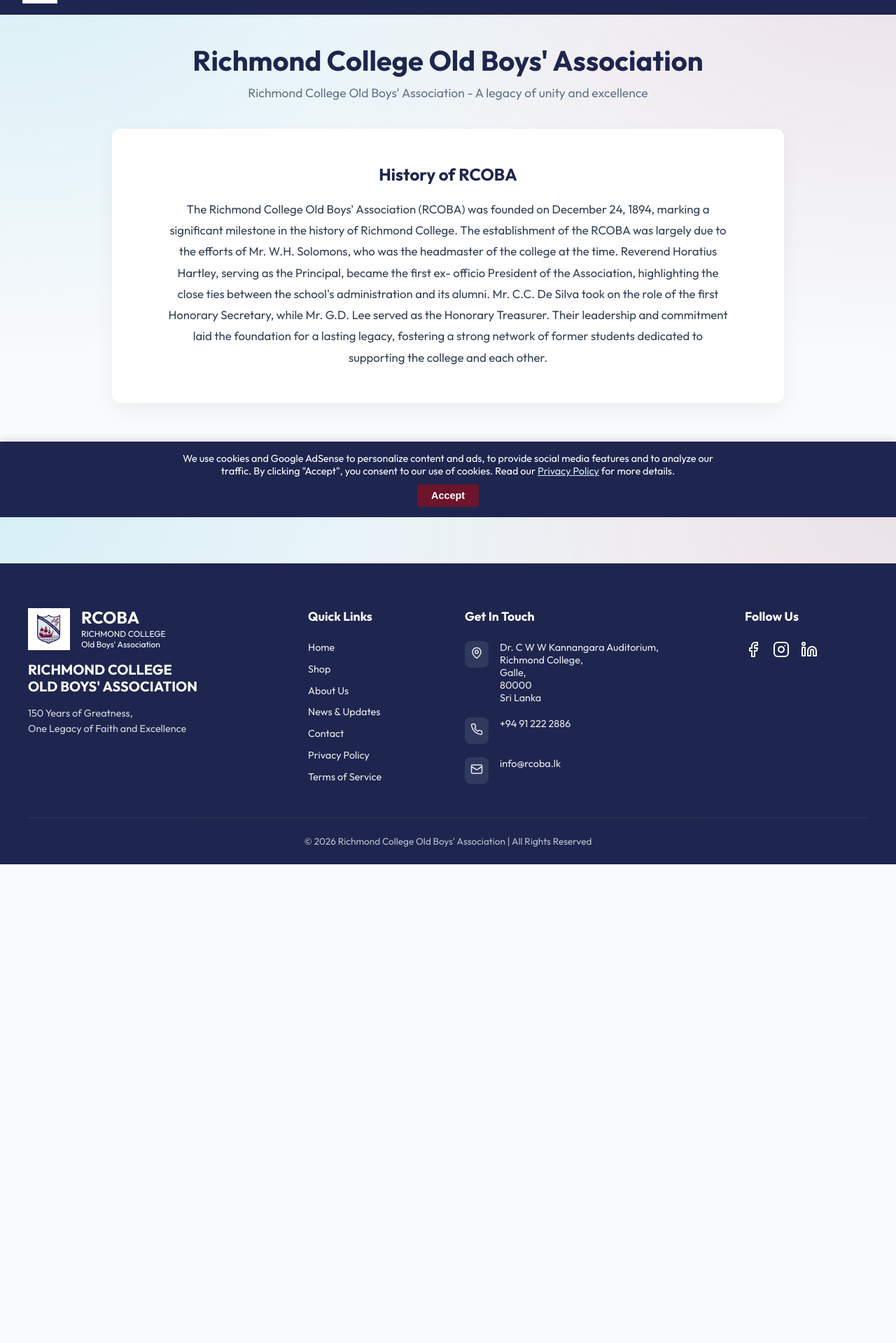
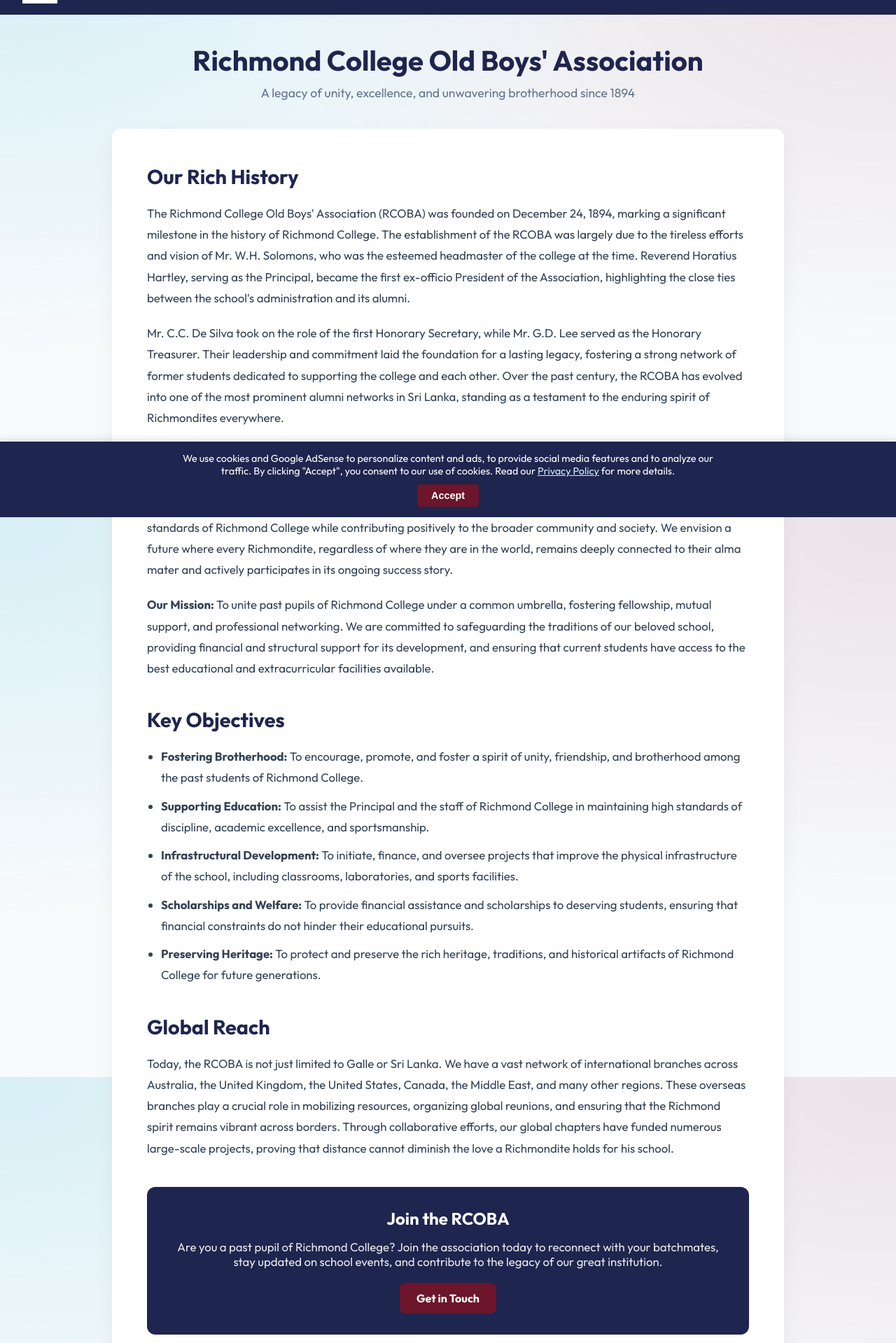
Before and after one commit to matheeshapansilu/RCOBA-Exco-Members, a Next.js app: page /about in a window 1280 px wide. Shown: the part 61-1980 px from the top of the page at 70% size. Before the commit the page ends 1296 px from the top, so only its background shows below. Built offline with nearby package versions, Linux system fonts and the light colour scheme.

Commit message:
Expand About Us and Home page content to resolve AdSense thin content violation

```diff
--- a/app/about/page.tsx
+++ b/app/about/page.tsx
@@ -2,29 +2,67 @@
 
 export default function AboutPage() {
   return (
-    <main className="main-content container" style={{ padding: '40px 20px', maxWidth: '1000px', margin: '0 auto', textAlign: 'center' }}>
+    <main className="main-content container" style={{ padding: '40px 20px', maxWidth: '1000px', margin: '0 auto', textAlign: 'left' }}>
 
-      <h1 style={{ color: 'var(--color-navy)', fontSize: '2.5rem', fontWeight: 800, marginBottom: '10px' }}>
-        Richmond College Old Boys' Association
-      </h1>
-      <p style={{ color: '#64748b', fontSize: '1.1rem', marginBottom: '40px' }}>
-        Richmond College Old Boys' Association - A legacy of unity and excellence
-      </p>
+      <div style={{ textAlign: 'center' }}>
+        <h1 style={{ color: 'var(--color-navy)', fontSize: '2.5rem', fontWeight: 800, marginBottom: '10px' }}>
+          Richmond College Old Boys' Association
+        </h1>
+        <p style={{ color: '#64748b', fontSize: '1.1rem', marginBottom: '40px' }}>
+          A legacy of unity, excellence, and unwavering brotherhood since 1894
+        </p>
+      </div>
 
-      <div style={{ background: 'white', borderRadius: '12px', padding: '50px', boxShadow: '0 10px 30px rgba(0,0,0,0.05)', textAlign: 'center' }}>
-        <h2 style={{ color: 'var(--color-navy)', fontSize: '1.5rem', fontWeight: 700, marginBottom: '20px' }}>
-          History of RCOBA
+      <div style={{ background: 'white', borderRadius: '12px', padding: '50px', boxShadow: '0 10px 30px rgba(0,0,0,0.05)' }}>
+
+        <h2 style={{ color: 'var(--color-navy)', fontSize: '1.8rem', fontWeight: 700, marginBottom: '20px' }}>
+          Our Rich History
         </h2>
+        <p style={{ lineHeight: '1.8', fontSize: '1.05rem', color: '#334155', marginBottom: '20px' }}>
+          The Richmond College Old Boys' Association (RCOBA) was founded on December 24, 1894, marking a significant milestone in the history of Richmond College. The establishment of the RCOBA was largely due to the tireless efforts and vision of Mr. W.H. Solomons, who was the esteemed headmaster of the college at the time. Reverend Horatius Hartley, serving as the Principal, became the first ex-officio President of the Association, highlighting the close ties between the school's administration and its alumni.
+        </p>
+        <p style={{ lineHeight: '1.8', fontSize: '1.05rem', color: '#334155', marginBottom: '20px' }}>
+          Mr. C.C. De Silva took on the role of the first Honorary Secretary, while Mr. G.D. Lee served as the Honorary Treasurer. Their leadership and commitment laid the foundation for a lasting legacy, fostering a strong network of former students dedicated to supporting the college and each other. Over the past century, the RCOBA has evolved into one of the most prominent alumni networks in Sri Lanka, standing as a testament to the enduring spirit of Richmondites everywhere.
+        </p>
 
-        <p style={{ lineHeight: '1.8', fontSize: '1.05rem', color: '#334155', maxWidth: '800px', margin: '0 auto' }}>
-          The Richmond College Old Boys' Association (RCOBA) was founded on December 24, 1894, marking a significant milestone
-          in the history of Richmond College. The establishment of the RCOBA was largely due to the efforts of Mr. W.H. Solomons,
-          who was the headmaster of the college at the time. Reverend Horatius Hartley, serving as the Principal, became the first ex-
-          officio President of the Association, highlighting the close ties between the school's administration and its alumni. Mr. C.C.
-          De Silva took on the role of the first Honorary Secretary, while Mr. G.D. Lee served as the Honorary Treasurer. Their
-          leadership and commitment laid the foundation for a lasting legacy, fostering a strong network of former students
-          dedicated to supporting the college and each other.
+        <h2 style={{ color: 'var(--color-navy)', fontSize: '1.8rem', fontWeight: 700, margin: '40px 0 20px 0' }}>
+          Mission & Vision
+        </h2>
+        <p style={{ lineHeight: '1.8', fontSize: '1.05rem', color: '#334155', marginBottom: '20px' }}>
+          <strong>Our Vision:</strong> To be a globally connected, empowered, and dynamic alumni association that continuously elevates the standards of Richmond College while contributing positively to the broader community and society. We envision a future where every Richmondite, regardless of where they are in the world, remains deeply connected to their alma mater and actively participates in its ongoing success story.
         </p>
+        <p style={{ lineHeight: '1.8', fontSize: '1.05rem', color: '#334155', marginBottom: '20px' }}>
+          <strong>Our Mission:</strong> To unite past pupils of Richmond College under a common umbrella, fostering fellowship, mutual support, and professional networking. We are committed to safeguarding the traditions of our beloved school, providing financial and structural support for its development, and ensuring that current students have access to the best educational and extracurricular facilities available.
+        </p>
+
+        <h2 style={{ color: 'var(--color-navy)', fontSize: '1.8rem', fontWeight: 700, margin: '40px 0 20px 0' }}>
+          Key Objectives
+        </h2>
+        <ul style={{ lineHeight: '1.8', fontSize: '1.05rem', color: '#334155', paddingLeft: '20px', marginBottom: '20px' }}>
+          <li style={{ marginBottom: '10px' }}><strong>Fostering Brotherhood:</strong> To encourage, promote, and foster a spirit of unity, friendship, and brotherhood among the past students of Richmond College.</li>
+          <li style={{ marginBottom: '10px' }}><strong>Supporting Education:</strong> To assist the Principal and the staff of Richmond College in maintaining high standards of discipline, academic excellence, and sportsmanship.</li>
+          <li style={{ marginBottom: '10px' }}><strong>Infrastructural Development:</strong> To initiate, finance, and oversee projects that improve the physical infrastructure of the school, including classrooms, laboratories, and sports facilities.</li>
+          <li style={{ marginBottom: '10px' }}><strong>Scholarships and Welfare:</strong> To provide financial assistance and scholarships to deserving students, ensuring that financial constraints do not hinder their educational pursuits.</li>
+          <li style={{ marginBottom: '10px' }}><strong>Preserving Heritage:</strong> To protect and preserve the rich heritage, traditions, and historical artifacts of Richmond College for future generations.</li>
+        </ul>
+
+        <h2 style={{ color: 'var(--color-navy)', fontSize: '1.8rem', fontWeight: 700, margin: '40px 0 20px 0' }}>
+          Global Reach
+        </h2>
+        <p style={{ lineHeight: '1.8', fontSize: '1.05rem', color: '#334155', marginBottom: '20px' }}>
+          Today, the RCOBA is not just limited to Galle or Sri Lanka. We have a vast network of international branches across Australia, the United Kingdom, the United States, Canada, the Middle East, and many other regions. These overseas branches play a crucial role in mobilizing resources, organizing global reunions, and ensuring that the Richmond spirit remains vibrant across borders. Through collaborative efforts, our global chapters have funded numerous large-scale projects, proving that distance cannot diminish the love a Richmondite holds for his school.
+        </p>
+
+        <div style={{ marginTop: '40px', padding: '30px', background: 'var(--color-navy)', color: 'white', borderRadius: '12px', textAlign: 'center' }}>
+          <h3 style={{ fontSize: '1.5rem', marginBottom: '15px' }}>Join the RCOBA</h3>
+          <p style={{ fontSize: '1.05rem', marginBottom: '20px', opacity: 0.9 }}>
+            Are you a past pupil of Richmond College? Join the association today to reconnect with your batchmates, stay updated on school events, and contribute to the legacy of our great institution.
+          </p>
+          <a href="/contact" style={{ display: 'inline-block', background: 'var(--color-maroon)', color: 'white', padding: '12px 24px', borderRadius: '8px', textDecoration: 'none', fontWeight: 'bold' }}>
+            Get in Touch
+          </a>
+        </div>
+
       </div>
 
     </main>
```
Also changed, not shown: src/components/DirectoryClient.tsx (+11 -1 lines).
